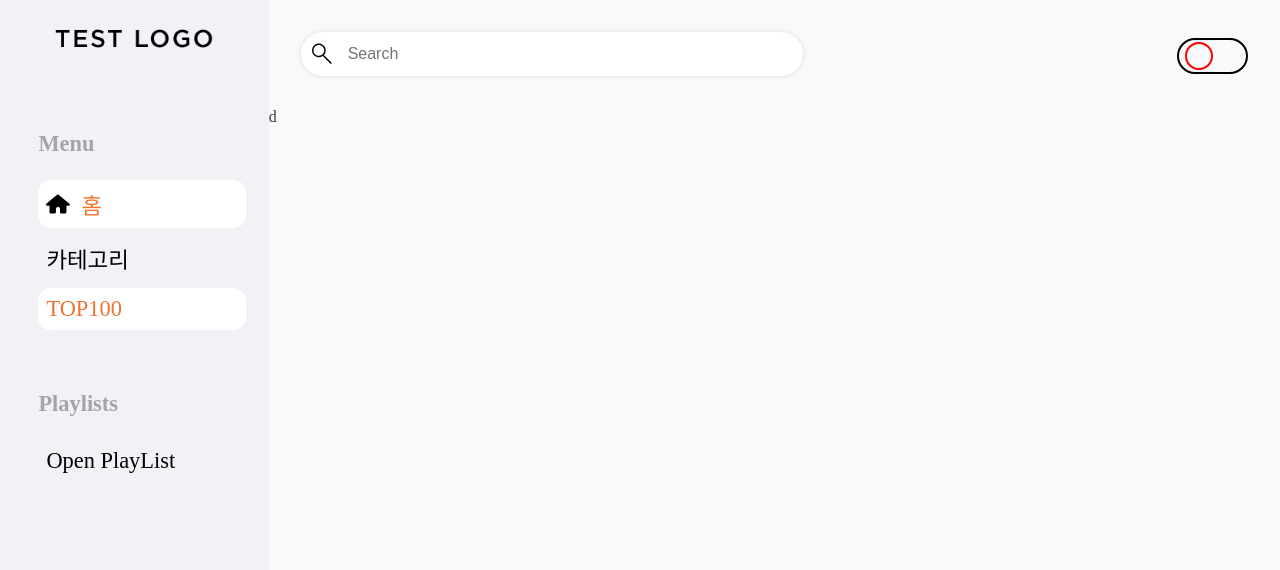
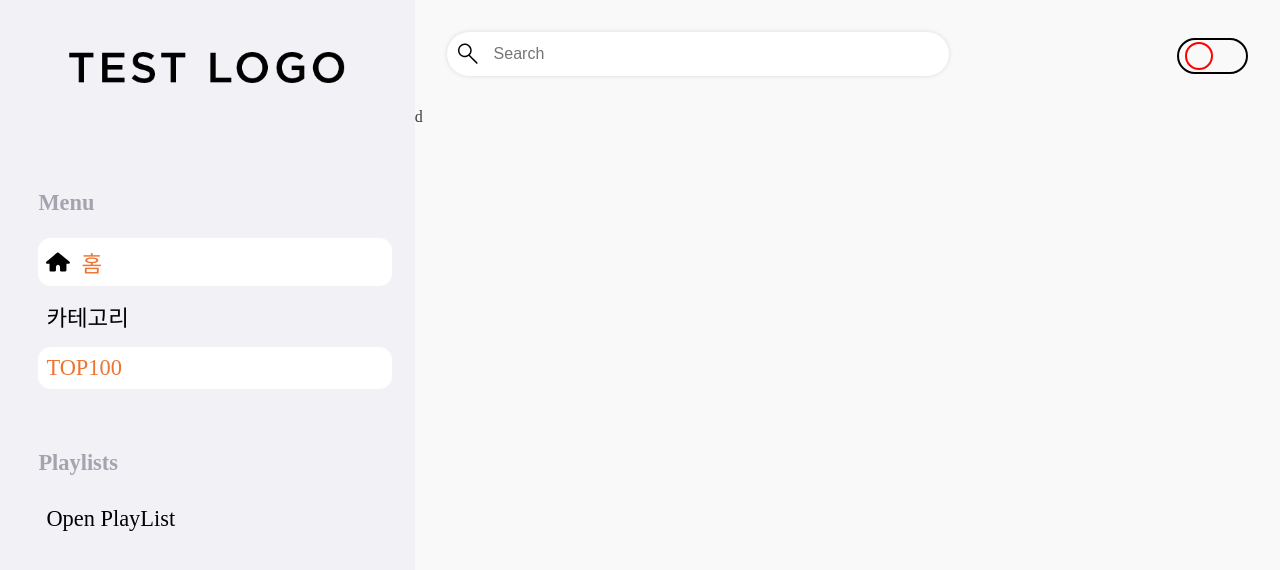
Before and after one commit to jsb8740/FarvoriteMusicList, a Vue app: page / in a window 1280 px wide. Shown: the top 570 px of the page. Built offline with nearby package versions, Linux system fonts and the light colour scheme.

Commit message:
class 변경

```diff
--- a/src/components/layouts/TheSide.vue
+++ b/src/components/layouts/TheSide.vue
@@ -1,5 +1,5 @@
 <template>
-  <aside class="header" role="navigation">
+  <aside class="side" role="navigation">
     <img src="@/assets/test/Logo-Test.png" alt="TestLogo" />
 
     <div>
@@ -43,7 +43,7 @@ const checkClicked = (event: InputEvent) => {
 @import "@/assets/color.scss";
 .router-link-exact-active {
   border-radius: 0.8rem;
-  width: 100%;
+  // width: 100%;
 
   background-color: white;
   color: $orangeColor;
@@ -52,15 +52,13 @@ const checkClicked = (event: InputEvent) => {
   // }
 }
 
-.header {
+.side {
   display: flex;
   flex-direction: column;
-  max-width: 12rem;
+  min-width: 10rem;
 
   gap: 2rem;
   font-size: 1.4rem;
-  position: sticky;
-  top: 0px;
 
   background-color: rgb(242, 241, 246);
   padding: 0 2.4rem;
```
